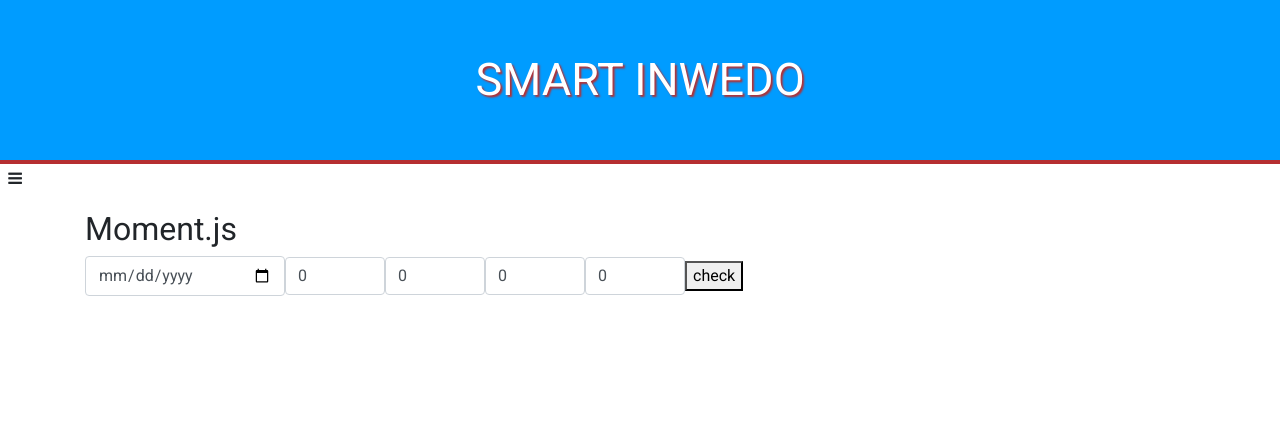
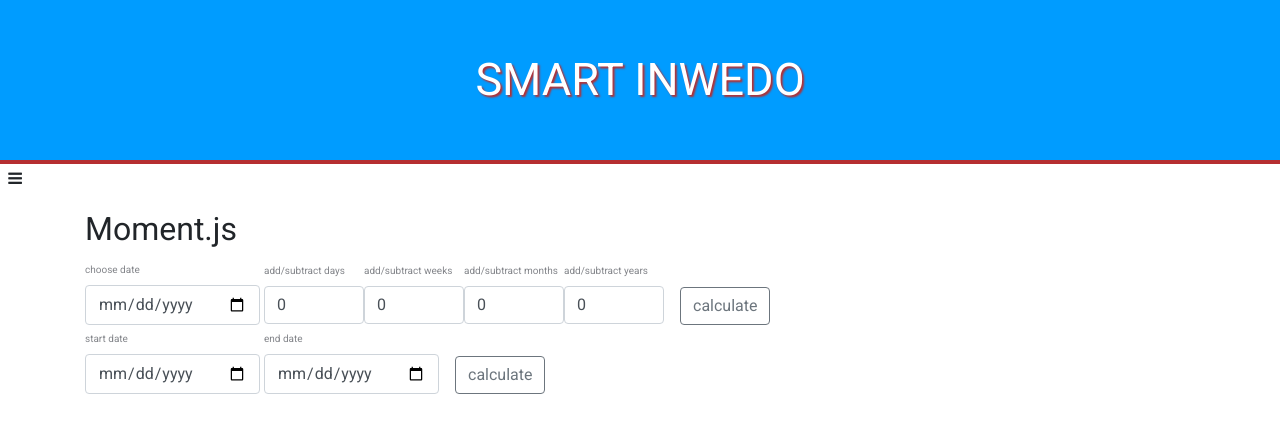
Before and after one commit to wojtexnaj/SMART-Inwedo-Angular, an Angular app: page /moment-js in a window 1280 px wide. Shown: the top 432 px of the page. Built offline with nearby package versions, Linux system fonts and the light colour scheme.

Commit message:
Function to calculate how many milliseconds, seconds, etc. between two dates.

```diff
--- a/src/app/http/http-weather/http-weather.component.scss
+++ b/src/app/http/http-weather/http-weather.component.scss
@@ -7,9 +7,6 @@
     input {
       width: 90%;
       font-size: 0.9rem;
-      &.error {
-        box-shadow: 0 0 0 0.2rem $red-color;
-      }
     }
     i {
       cursor: pointer;
--- a/src/app/moment-js/moment-js.component.html
+++ b/src/app/moment-js/moment-js.component.html
@@ -3,13 +3,86 @@
     <div class="col">
         <h2 class="mb-2">Moment.js</h2>
         <div class="d-flex justify-content-start align-items-center checking-period">
-          <input type="date" class="form-control" [(ngModel)]="firstDate">
-          <input type="number" class="form-control input-add" [(ngModel)]="days">
-          <input type="number" class="form-control input-add" [(ngModel)]="weeks">
-          <input type="number" class="form-control input-add" [(ngModel)]="months">
-          <input type="number" class="form-control input-add" [(ngModel)]="years">
-          <button (click)="checking()">check</button>
-          <div>{{ result }}</div>
+          <div class="mr-1">
+              <label>choose date</label>
+              <input type="date" class="form-control" [(ngModel)]="firstDate" [ngClass]="{'error' : isNotEnterFirsDate}" (focus)="removeError('firstDate')">
+          </div>
+          <div>
+            <label>add/subtract days</label>
+            <input type="number" class="form-control input-add" [(ngModel)]="days">
+          </div>
+          <div>
+              <label>add/subtract weeks</label>
+              <input type="number" class="form-control input-add" [(ngModel)]="weeks">
+          </div>
+          <div>
+              <label>add/subtract months</label>
+              <input type="number" class="form-control input-add" [(ngModel)]="months">
+          </div>
+          <div>
+              <label>add/subtract years</label>
+              <input type="number" class="form-control input-add" [(ngModel)]="years">
+          </div>
+          <button (click)="calculate()" class="ml-3 btn btn-outline-secondary">calculate</button>
+          <div class="ml-3 result">
+            <strong>{{ result }}</strong>
+          </div>
+        </div>
+        <div class="d-flex justify-content-start align-items-center checking-period">
+            <div class="mr-1">
+                <label>start date</label>
+                <input type="date" class="form-control" [(ngModel)]="startDate" [ngClass]="{'error' : isEnterStartDate}" (focus)="removeError('startDate')">
+            </div>
+            <div>
+                <label>end date</label>
+                <input type="date" class="form-control" [(ngModel)]="endDate" [ngClass]="{'error' : isEnterEndtDate}" (focus)="removeError('endDate')">
+            </div>
+            <button (click)="calculate2()" class="ml-3 btn btn-outline-secondary">calculate</button>
+
+            <div *ngIf="time" class="ml-3 d-flex justify-content-between align-items-center result">
+              <div class="mr-2">
+                <label>milliseconds</label>
+                <div>
+                  <strong>{{ time.milliseconds }}</strong>
+                </div>
+              </div>
+              <div class="mr-2">
+                <label>seconds</label>
+                <div>
+                  <strong>{{ time.seconds }}</strong>
+                </div>
+              </div>
+              <div class="mr-2">
+                <label>minutes</label>
+                <div>
+                  <strong>{{ time.minutes }}</strong>
+                </div>
+              </div>
+              <div class="mr-2">
+                <label>days</label>
+                <div>
+                  <strong>{{ time.days }}</strong>
+                </div>
+              </div>
+              <div class="mr-2">
+                <label>weeks</label>
+                <div>
+                  <strong>{{ time.weeks }}</strong>
+                </div>
+              </div>
+              <div class="mr-2">
+                <label>months</label>
+                <div>
+                  <strong>{{ time.months }}</strong>
+                </div>
+              </div>
+              <div class="mr-2">
+                <label>years</label>
+                <div>
+                  <strong>{{ time.years }}</strong>
+                </div>
+              </div>
+            </div>
         </div>
     </div>
   </div>
--- a/src/app/moment-js/moment-js.component.scss
+++ b/src/app/moment-js/moment-js.component.scss
@@ -1,10 +1,24 @@
+@import '../../assets/index.scss';
 .container-fluid{
   .checking-period{
+    label{
+      width: 100%;
+      text-align: left;
+      font-size: 10px;
+      color: rgb(131, 133, 138);
+    }
     input{
-      width: 200px;
+      width: 175px;
     }
     .input-add{
       width: 100px;
     }
+    button{
+      align-self: flex-end;
+    }
+    .result {
+      align-self: flex-end;
+      padding-bottom: 6px;
+    }
   }
 }
--- a/src/app/moment-js/moment-js.component.ts
+++ b/src/app/moment-js/moment-js.component.ts
@@ -7,26 +7,94 @@
   styleUrls: ['./moment-js.component.scss']
 })
 export class MomentJsComponent implements OnInit {
-  firstDate: number;
+  firstDate: string = '';
   days: number = 0;
   weeks: number = 0;
   months: number = 0;
   years: number = 0;
+  result: string;
+  isNotEnterFirsDate: boolean = false;
 
-  result: string;
+  startDate: string = '';
+  endDate: string = '';
+  isEnterStartDate: boolean = false;
+  isEnterEndtDate: boolean = false;
+  time: Time = null;
 
   constructor() { }
 
   ngOnInit() {
   }
 
-  checking() {
+  calculate() {
+    if (this.firstDate === '') {
+      this.isNotEnterFirsDate = true;
+      return;
+    }
+
     this.result = moment(this.firstDate).add({
       days: this.days,
       weeks: this.weeks,
       months: this.months,
       years: this.years
     }).format('YYYY-MM-DD');
+    this.isNotEnterFirsDate = false;
+  }
+  removeError(whence: string) {
+    if (whence === 'firstDate') {
+      this.isNotEnterFirsDate = false;
+    }
+    if (whence === 'startDate') {
+      this.isEnterStartDate = false;
+    }
+    if (whence === 'endDate') {
+      this.isEnterEndtDate = false;
+    }
+  }
+
+  calculate2() {
+    if (this.startDate === '' && this.endDate === '') {
+      this.isEnterStartDate = true;
+      this.isEnterEndtDate = true;
+      return;
+    }
+    if (this.startDate === '' && this.endDate !== '') {
+      this.isEnterStartDate = true;
+      this.isEnterEndtDate = false;
+      return;
+    }
+    if (this.startDate !== '' && this.endDate === '') {
+      this.isEnterStartDate = false;
+      this.isEnterEndtDate = true;
+      return;
+    }
+    this.isEnterStartDate = false;
+    this.isEnterEndtDate = false;
+
+    const startDate = moment(this.startDate);
+    const endDate = moment(this.endDate);
+    const time  = new Time();
+    time.milliseconds = endDate.diff(startDate, 'milliseconds');
+    time.seconds = endDate.diff(startDate, 'seconds');
+    time.minutes = endDate.diff(startDate, 'minutes');
+    time.hours = endDate.diff(startDate, 'hours');
+    time.days = endDate.diff(startDate, 'days');
+    time.weeks = endDate.diff(startDate, 'weeks');
+    time.months = endDate.diff(startDate, 'months');
+    time.years = endDate.diff(startDate, 'years');
+
+    this.time = time;
   }
 
 }
+
+class Time {
+  milliseconds: number;
+  seconds: number;
+  minutes: number;
+  hours: number;
+  days: number;
+  weeks: number;
+  months: number;
+  years: number;
+}
--- a/src/app/navigation/navigation.component.html
+++ b/src/app/navigation/navigation.component.html
@@ -6,6 +6,6 @@
     <div class="navigation-item">Http Methods</div>
   </div>
   <div class="row d-flex flex-column" (click)="goToSubpage('moment-js')">
-    <div class="navigation-item">MomentJS</div>
+    <div class="navigation-item">Moment.js</div>
   </div>
 </div>
--- /dev/null
+++ b/src/assets/_general.scss
@@ -0,0 +1,5 @@
+input {
+  &.error {
+    box-shadow: 0 0 0 0.2rem $red-color;
+  }
+}
--- a/src/assets/index.scss
+++ b/src/assets/index.scss
@@ -1,3 +1,4 @@
 /* You can add global styles to this file, and also import other style files */
 
 @import 'variables';
+@import 'general';
```
